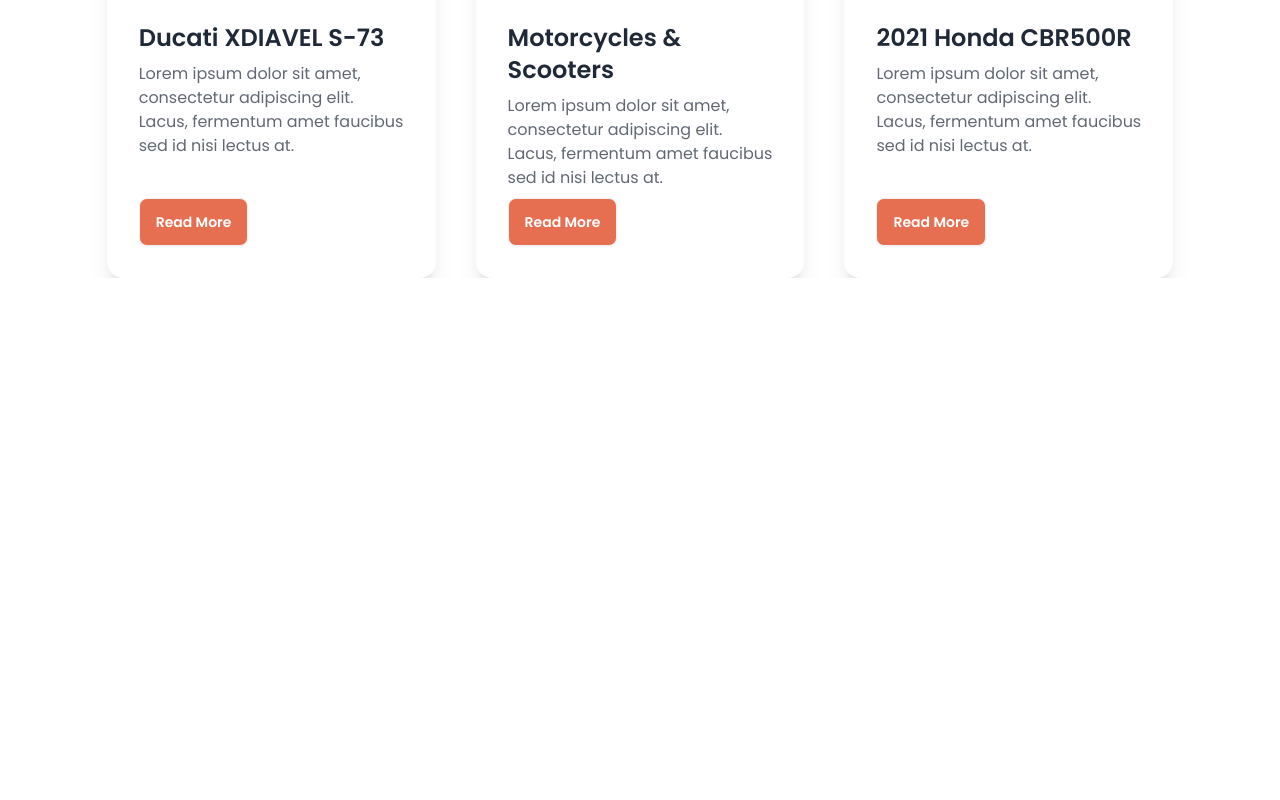
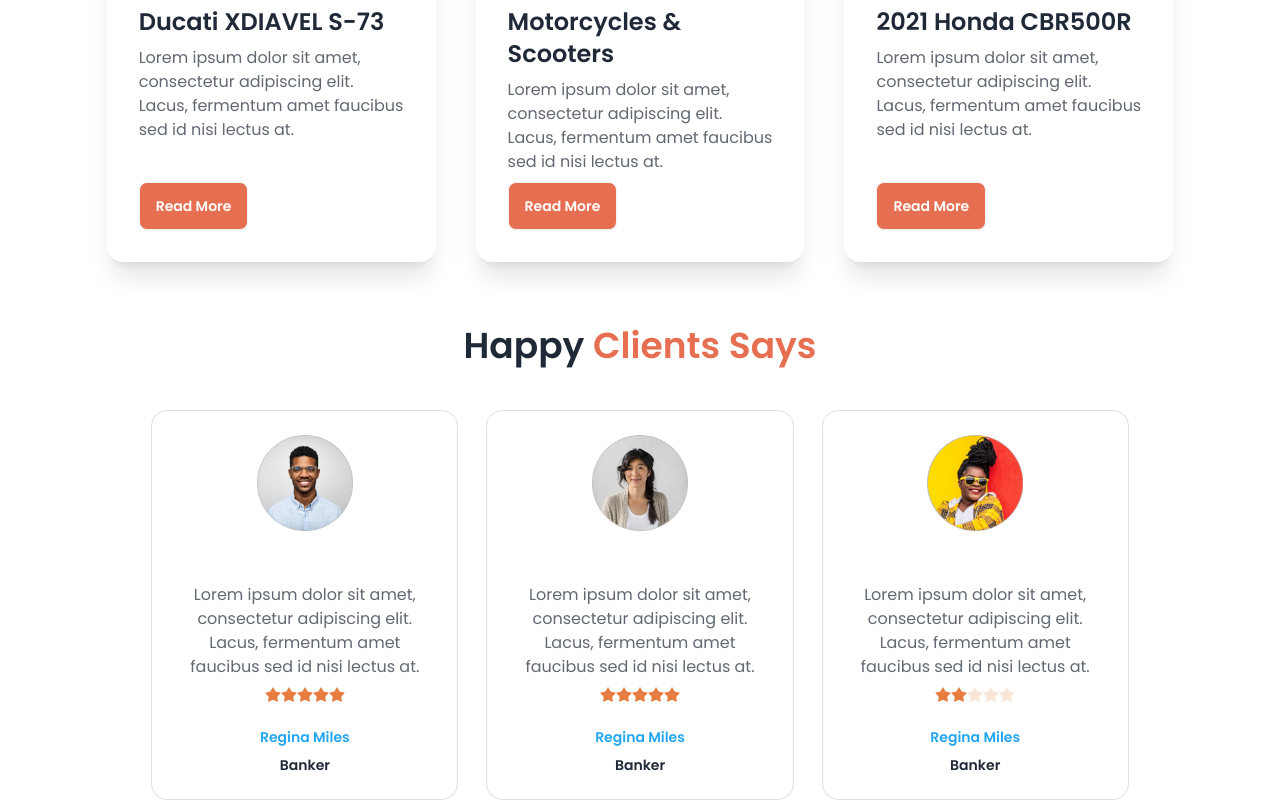
Before and after one commit to shafiqulislamsagor/biker-shop, a plain HTML site: page index.html in a window 1280 px wide. Shown: the part 2346-3146 px from the top of the page. Before the commit the page ends 2624 px from the top, so only its background shows below. Drawn offline with nearby package versions, Linux system fonts and the light colour scheme.

Commit message:
review part completed

```diff
--- a/index.html
+++ b/index.html
@@ -31,6 +31,7 @@
           extend: {
             colors: {
               clifford: "#E76F51",
+              oranged: "#E77C40",
             },
           },
         },
@@ -231,7 +232,7 @@
       <!-- Featured parts -->
       <div class="w-11/12 mx-auto">
         <div class="text-center mt-6 mb-9 lg:mt-9 lg:mb-32">
-          <h2 class="text-2xl md:text-5xl font-semibold mb-2">Featured Bikes In This Year</h2>
+          <h2 class="text-2xl md:text-4xl font-semibold mb-2">Featured Bikes In This Year</h2>
           <p class="text-base text-clifford  font-semibold">Best bike collection</p>
           <hr class="w-12 h-0 mx-auto border  border-clifford">
         </div>
@@ -248,9 +249,9 @@
         </div>
       </div>
       <!-- Card parts -->
-      <div class="w-10/12 mx-auto">
+      <div class="w-full md:w-10/12 mx-auto">
         <div class="text-center mb-11 mt-16">
-          <h3 class="text-3xl md:text-5xl font-semibold">Latest <span class="text-clifford">News</span></h3>
+          <h3 class="text-3xl md:text-4xl font-semibold">Latest <span class="text-clifford">News</span></h3>
         </div>
         <div class="flex flex-col md:flex-row justify-around gap-10 ">
           <div class="card w-11/12 lg:w-4/12 bg-base-100 shadow-xl mx-auto">
@@ -285,6 +286,63 @@
           </div>
         </div>
       </div>
+      <!-- review parts -->
+      <div>
+        <div class="text-center mb-11 mt-16">
+          <h3 class="text-3xl md:text-4xl font-semibold">Happy <span class="text-clifford">Clients Says</span></h3>
+        </div>
+        <div class="flex flex-col md:flex-row gap-7 justify-center">
+          <div class="card w-11/12 lg:w-[24%] bg-base-100 border border-[#DEDEDE] opacity-100 mx-auto lg:mx-0 p-6 text-center">
+            <figure class="w-24 mx-auto mb-6"><img class="w-full" src="images/others/user-1.png" alt="bike" /></figure>
+            <div class="card-body p-0 mt-7">
+              <p class="text-base opacity-70">Lorem ipsum dolor sit amet, consectetur adipiscing elit. Lacus, fermentum amet faucibus sed id nisi lectus at.</p>
+              <!-- rating point -->
+              <div class="rating rating-sm justify-center mb-4">
+                <input type="radio" name="rating-7" class="mask mask-star-2 bg-oranged" />
+                <input type="radio" name="rating-7" class="mask mask-star-2 bg-oranged" checked />
+                <input type="radio" name="rating-7" class="mask mask-star-2 bg-oranged" />
+                <input type="radio" name="rating-7" class="mask mask-star-2 bg-oranged" />
+                <input type="radio" name="rating-7" class="mask mask-star-2 bg-oranged" />
+              </div>
+              <p class="text-sm font-semibold text-[#23A6F0] ">Regina Miles</p>
+              <p class="text-sm font-semibold">Banker</p>
+              </div>
+            </div>
+            <div class="card w-11/12 lg:w-[24%] bg-base-100 border border-[#DEDEDE] opacity-100 mx-auto lg:mx-0 p-6 text-center">
+              <figure class="w-24 mx-auto mb-6"><img class="w-full" src="images/others/user-2.png" alt="bike" /></figure>
+              <div class="card-body p-0 mt-7">
+                <p class="text-base opacity-70">Lorem ipsum dolor sit amet, consectetur adipiscing elit. Lacus, fermentum amet faucibus sed id nisi lectus at.</p>
+                <!-- rating point -->
+                <div class="rating rating-sm justify-center mb-4">
+                  <input type="radio" name="rating-7" class="mask mask-star-2 bg-oranged" />
+                  <input type="radio" name="rating-7" class="mask mask-star-2 bg-oranged" checked />
+                  <input type="radio" name="rating-7" class="mask mask-star-2 bg-oranged" />
+                  <input type="radio" name="rating-7" class="mask mask-star-2 bg-oranged" />
+                  <input type="radio" name="rating-7" class="mask mask-star-2 bg-oranged" />
+                </div>
+                <p class="text-sm font-semibold text-[#23A6F0] ">Regina Miles</p>
+                <p class="text-sm font-semibold">Banker</p>
+                </div>
+              </div>
+              <div class="card w-11/12 lg:w-[24%] bg-base-100 border border-[#DEDEDE] opacity-100 mx-auto lg:mx-0 p-6 text-center">
+                <figure class="w-24 mx-auto mb-6"><img class="w-full" src="images/others/user-3.png" alt="bike" /></figure>
+                <div class="card-body p-0 mt-7">
+                  <p class="text-base opacity-70">Lorem ipsum dolor sit amet, consectetur adipiscing elit. Lacus, fermentum amet faucibus sed id nisi lectus at.</p>
+                  <!-- rating point -->
+                  <div class="rating rating-sm justify-center mb-4">
+                    <input type="radio" name="rating-7" class="mask mask-star-2 bg-oranged" />
+                    <input type="radio" name="rating-7" class="mask mask-star-2 bg-oranged" checked />
+                    <input type="radio" name="rating-7" class="mask mask-star-2 bg-oranged" />
+                    <input type="radio" name="rating-7" class="mask mask-star-2 bg-oranged" />
+                    <input type="radio" name="rating-7" class="mask mask-star-2 bg-oranged" />
+                  </div>
+                  <p class="text-sm font-semibold text-[#23A6F0] ">Regina Miles</p>
+                  <p class="text-sm font-semibold">Banker</p>
+                  </div>
+                </div>
+          </div>
+        </div>
+      </div>
     </main>
     <!-- footer parts -->
     <footer></footer>
```
